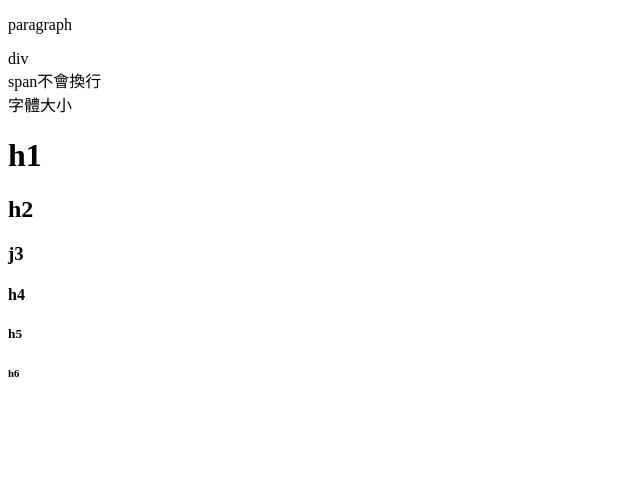
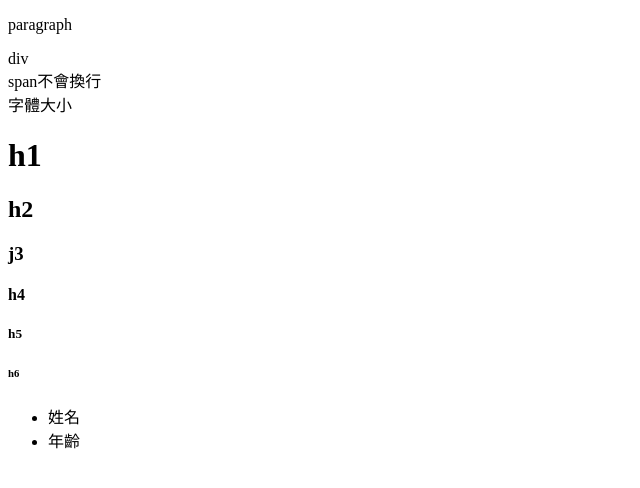
Before and after one commit to chloeong/cd105, a plain HTML site: page 180919/git-test.html in a window 1280 px wide. Shown: the whole page, without its empty margins (0-640 px from the left). Drawn offline with Linux system fonts and the light colour scheme.

Commit message:
move folder

```diff
--- a/180919/git-test.html
+++ b/180919/git-test.html
@@ -17,5 +17,9 @@
     <h4>h4</h4>
     <h5>h5</h5>
     <h6>h6</h6>
+    <ul>
+        <li>姓名</li>
+        <li>年齡</li>
+    </ul>
 </body>
 </html>
```
